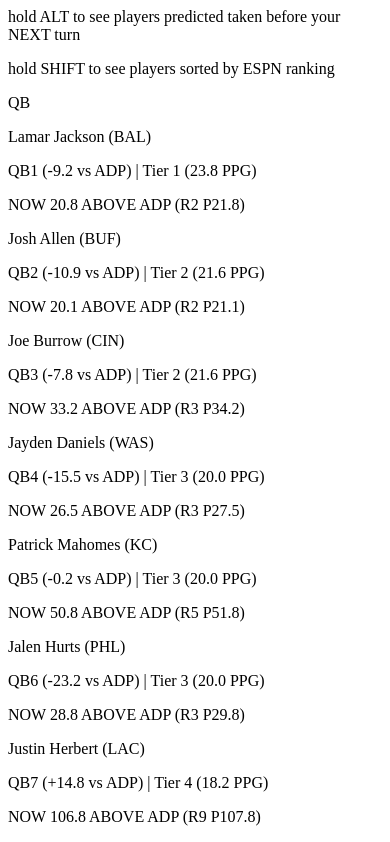
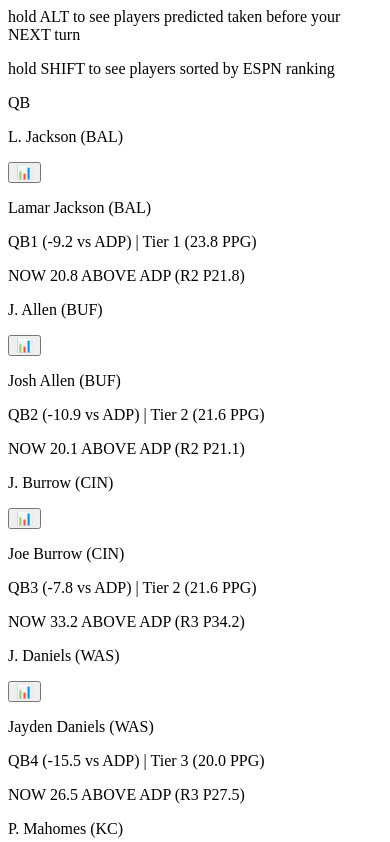
Before and after one commit to tlskins/ff-draft-dashboard, a Next.js app: page / in a window 390 px wide. Shown: the part 2080-2922 px from the top of the page. Built offline with nearby package versions, Linux system fonts and the light colour scheme.

Commit message:
feat: mobile historical stats

```diff
--- a/components/views/RankingView.tsx
+++ b/components/views/RankingView.tsx
@@ -7,6 +7,8 @@
 import { RankingViewProps } from "../../types/DraftBoardTypes"
 import { getDraftBoard, getIconTypes } from "../../behavior/DraftBoardUtils"
 import { isTitleCard } from "../../types/DraftBoardTypes"
+import HistoricalStats from "../HistoricalStats"
+import { playerShortName } from "@/behavior/presenters"
 
 const RankingView = ({
   playerRanks,
@@ -33,6 +35,8 @@
   const [shownPlayerBg, setShownPlayerBg] = useState("")
   const [animatingOutPlayers, setAnimatingOutPlayers] = useState<Set<string>>(new Set())
   const [isRosterVisible, setIsRosterVisible] = useState(true)
+  const [isStatsModalVisible, setIsStatsModalVisible] = useState(false)
+  const [modalPlayer, setModalPlayer] = useState<Player | null>(null)
 
   const { AnyTiDelete, AnyAiFillCheckCircle, AnyBsLink } = getIconTypes()
 
@@ -51,6 +55,18 @@
         return newSet
       })
     }, 600) // 600ms total animation time
+  }
+
+  // Handler for opening stats modal
+  const handleOpenStatsModal = (player: Player) => {
+    setModalPlayer(player)
+    setIsStatsModalVisible(true)
+  }
+
+  // Handler for closing stats modal
+  const handleCloseStatsModal = () => {
+    setIsStatsModalVisible(false)
+    setModalPlayer(null)
   }
 
   const draftBoard = useMemo(() => {
@@ -296,7 +312,19 @@
                             }}
                           >
                             <div className="flex flex-col text-center items-center">
-                              <p className="text-sm font-semibold flex text-center">
+                              <div className="flex text-center items-center justify-center w-full md:hidden">
+                                <p className="text-sm font-semibold">
+                                  { playerShortName(fullName) } ({team})
+                                </p>
+                                {/* Mobile-only stats button */}
+                                <button
+                                  className="block md:hidden p-1 text-blue-500 hover:text-blue-700 transition-colors"
+                                  onClick={() => handleOpenStatsModal(player)}
+                                >
+                                  📊
+                                </button>
+                              </div>
+                              <p className="text-sm font-semibold flex text-center hidden md:block">
                                 { fullName } ({team})
                               </p>
                               <p className="text-xs">
@@ -355,6 +383,21 @@
           </div>
         </div>
       </div>
+
+      {/* Mobile Stats Modal */}
+      {isStatsModalVisible && modalPlayer && (
+        <div className="fixed inset-0 bg-black bg-opacity-50 z-50 flex items-center justify-center p-4">
+          <div className="bg-white rounded-lg max-w-4xl w-full max-h-[90vh] overflow-auto relative">
+            <button
+              className="absolute top-4 right-4 text-gray-500 hover:text-gray-700 text-2xl font-bold z-10"
+              onClick={handleCloseStatsModal}
+            >
+              ×
+            </button>
+            <HistoricalStats player={modalPlayer} settings={fantasySettings} />
+          </div>
+        </div>
+      )}
     </>
   )
 }
```
